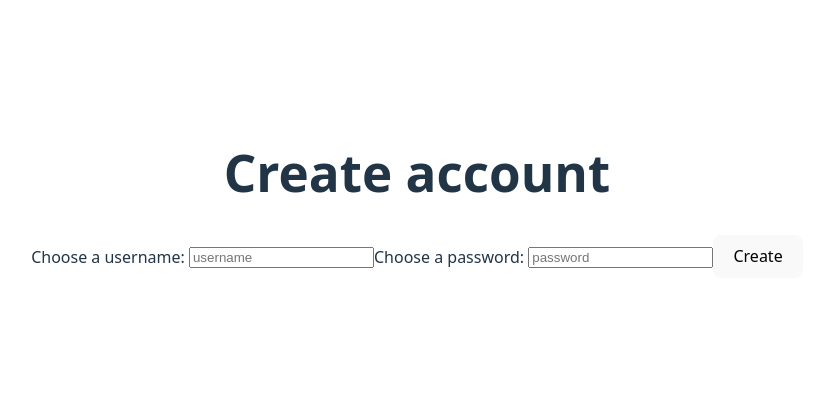
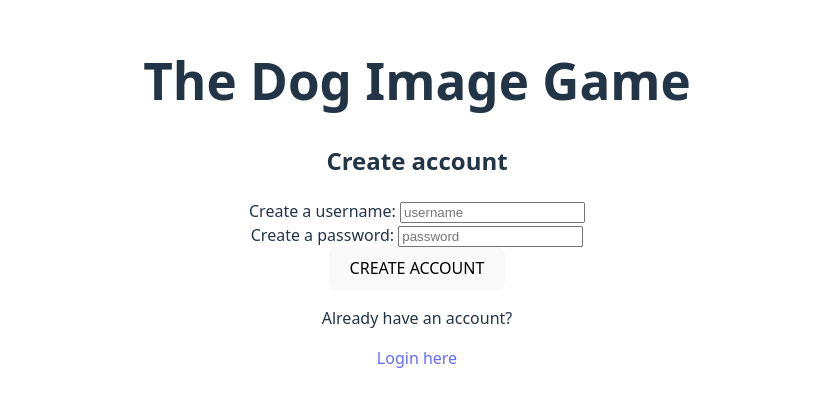
Before and after one commit to lelletocka/react-minigame-p2, a React (Vite) app in the folder mini-game/: page / in a window 1280 px wide. Shown: the part 206-612 px from the top of the page, without its empty margins (223-1036 px from the left). Built offline with nearby package versions, Linux system fonts and the light colour scheme.

Commit message:
create template for account setup and links between create and login

```diff
--- a/mini-game/package.json
+++ b/mini-game/package.json
@@ -11,7 +11,8 @@
   },
   "dependencies": {
     "react": "^19.1.1",
-    "react-dom": "^19.1.1"
+    "react-dom": "^19.1.1",
+    "react-router-dom": "^7.8.1"
   },
   "devDependencies": {
     "@eslint/js": "^9.33.0",
--- a/mini-game/src/App.jsx
+++ b/mini-game/src/App.jsx
@@ -9,8 +9,9 @@ function App() {
 
   return (
     <>
+
       <BrowserRouter>
-
+      <h1>The Dog Image Game</h1>
         <Routes>
           <Route path="/" element={<CreateAccount />} />
           <Route path="/login" element={<Login />} />
@@ -18,7 +19,7 @@ function App() {
         </Routes>
       </BrowserRouter>
     </>
-  )
+  );
 }
 
 export default App;
--- a/mini-game/src/components/API.jsx
+++ b/mini-game/src/components/API.jsx
@@ -48,7 +48,7 @@ const API = () => {
 
     return (
         <div>
-            <h1>Dog Image Game</h1>
+            <h1>The Game</h1>
             <p>Click the right button to generate random dog image:</p>
             <button onClick={clickWrong}>Wrong button</button>
             <button onClick={clickRight}>Right button</button>
--- a/mini-game/src/components/Storage.jsx
+++ b/mini-game/src/components/Storage.jsx
@@ -1,5 +1,6 @@
 import React from "react";
 import { useEffect, useState } from "react";
+import {Link} from 'react-router-dom';
 
 const Storage = () => {
 
@@ -14,26 +15,31 @@ const Storage = () => {
 
     return (
         <div>
-            <h1>Create account</h1>
-            <label for="reg-name">Choose a username: </label>
+            <h2>Create account</h2>
+            <label htmlFor="reg-name">Create a username: </label>
             <input
                 id="reg-name"
+                name="reg-name"
                 type="text"
                 value={chooseName}
                 onChange={(e) => setChooseName(e.target.value)}
                 placeholder="username"
 
-            />
-            <label for="reg-pass">Choose a password: </label>
+            /><br />
+            <label htmlFor="reg-pass">Create a password: </label>
             <input
                 id="reg-pass"
+                name="reg-pass"
                 type="text"
                 value={choosePass}
                 onChange={(e) => setChoosePass(e.target.value)}
                 placeholder="password"
 
-            />
-            <button>Create</button>
+            /><br />
+            <button>CREATE ACCOUNT</button>
+            <p>Already have an account? </p>
+            <Link to="/login ">Login here</Link>
+
         </div>
 
     );
--- a/mini-game/src/pages/CreateAccount.jsx
+++ b/mini-game/src/pages/CreateAccount.jsx
@@ -5,9 +5,12 @@ const CreateAccount = () => {
 
     return (
         <div>
+
             <Storage />
+
+
         </div>
-    )
+    );
 
 
 }
--- a/mini-game/src/pages/login.jsx
+++ b/mini-game/src/pages/login.jsx
@@ -1,5 +1,6 @@
 import React from "react";
 import { useEffect, useState } from "react";
+import {Link} from 'react-router-dom';
 
 
 const Login = () => {
@@ -11,27 +12,30 @@ const Login = () => {
 
     return (
         <div>
-            <h1>Login</h1>
-            <label for="login-name">Username: </label>
+            <h2>Login</h2>
+            <label htmlFor="login-name">Username: </label>
             <input
                 id="login-name"
                 type="text"
                 value={userName}
                 onChange={(e) => setUserName(e.target.value)}
                 placeholder="username"
-            />
-            <label for="login-pass">Password: </label>
+            /><br />
+            <label htmlFor="login-pass">Password: </label>
             <input
                 id="login-pass"
                 type="text"
                 value={userPass}
                 onChange={(e) => setUserPass(e.target.value)}
                 placeholder="password"
-            />
-            <button>Login</button>
+            /><br />
+            <button>LOGIN</button>
+            <p>Don't have an account?</p>
+            <Link to="/ ">Create account for free</Link>
         </div>
 
     );
+
 }
 
 export default Login;
```
Also changed, not shown: 1 other file (tests, documents, lock files or other folders).
